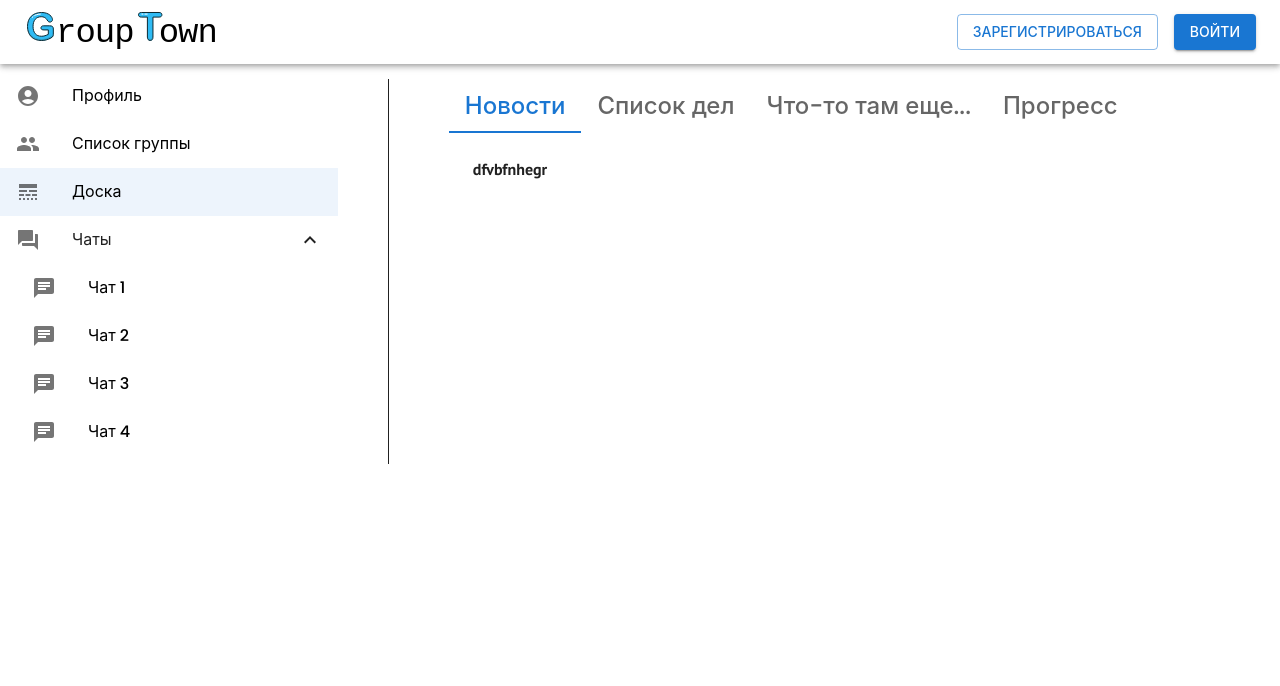
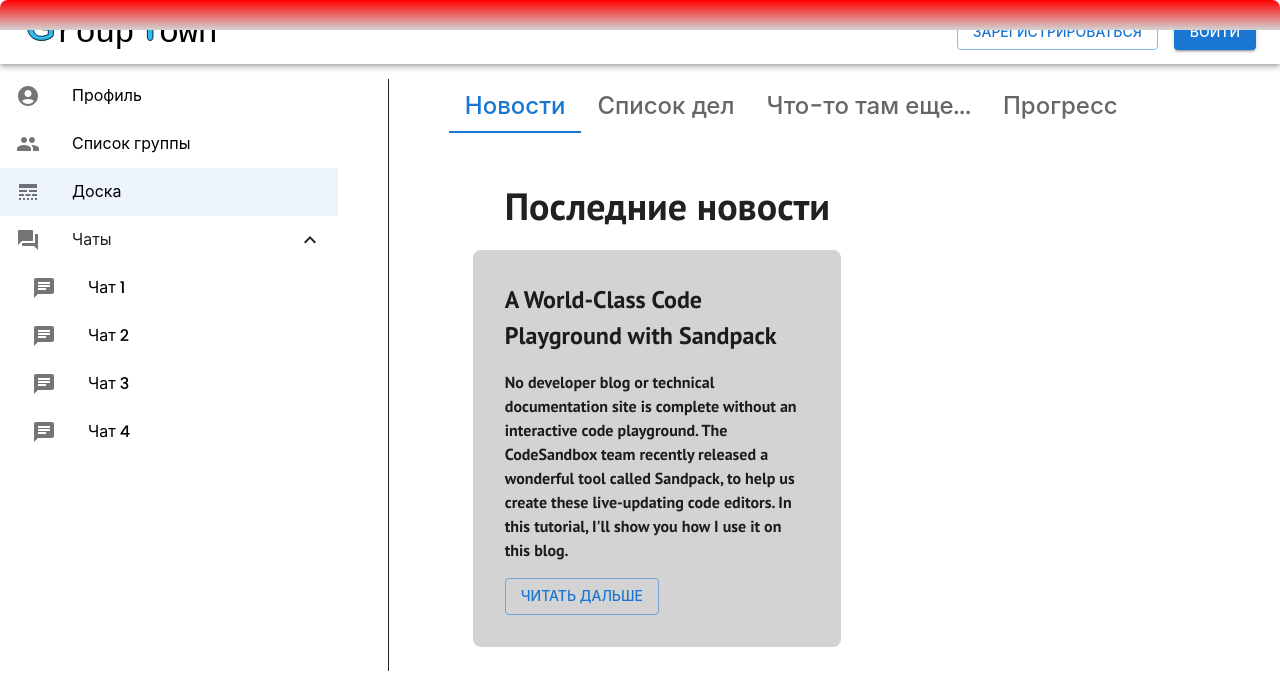
Before and after one commit to Mathers08/group-town, a React (Create React App) app: page /dashboard in a window 1280 px wide. Shown: the top 686 px of the page. Built offline with nearby package versions, Linux system fonts and the light colour scheme.

Commit message:
create news item

```diff
--- /dev/null
+++ b/src/pages/Dashboard/News/News.scss
@@ -0,0 +1,39 @@
+.news {
+  &__header {
+    font-size: 38px;
+    margin: 20px 0 16px 32px;
+
+  }
+
+  &__list {
+    display: flex;
+    justify-content: space-between;
+    flex-wrap: wrap;
+    row-gap: 40px;
+
+    &-item {
+      width: 47%;
+      background-color: #d3d3d3;
+      padding: 32px;
+      border-radius: 8px;
+
+      .item__importance {
+        position: absolute;
+        left: 0;
+        top: 0;
+        width: -webkit-fill-available;
+        border-radius: 8px 8px 0 0;
+        height: 30px;
+        background: linear-gradient(rgb(255 0 0), #d3d3d3);
+      }
+
+      .item__title {
+        margin: 0;
+      }
+
+      .item__text {
+
+      }
+    }
+  }
+}
--- a/src/pages/Dashboard/News/index.tsx
+++ b/src/pages/Dashboard/News/index.tsx
@@ -1,9 +1,23 @@
 import React from 'react';
+import '../TodoBlock/AddTodo/AddTodo.scss';
+import { Button } from "@mui/material";
+import './News.scss';
 
 const News = () => {
   return (
-    <div>
-      dfvbfnhegr
+    <div className="news">
+      <h1 className="news__header">Последние новости</h1>
+      <div className="news__list">
+        <div className="news__list-item">
+          <span className='item__importance'/>
+          <h2 className="item__title">A World-Class Code Playground with Sandpack</h2>
+          <p className="item__text">No developer blog or technical documentation site is complete without an interactive
+            code playground. The
+            CodeSandbox team recently released a wonderful tool called Sandpack, to help us create these live-updating
+            code editors. In this tutorial, I'll show you how I use it on this blog.</p>
+          <Button variant='outlined'>Читать дальше</Button>
+        </div>
+      </div>
     </div>
   );
 };
```
